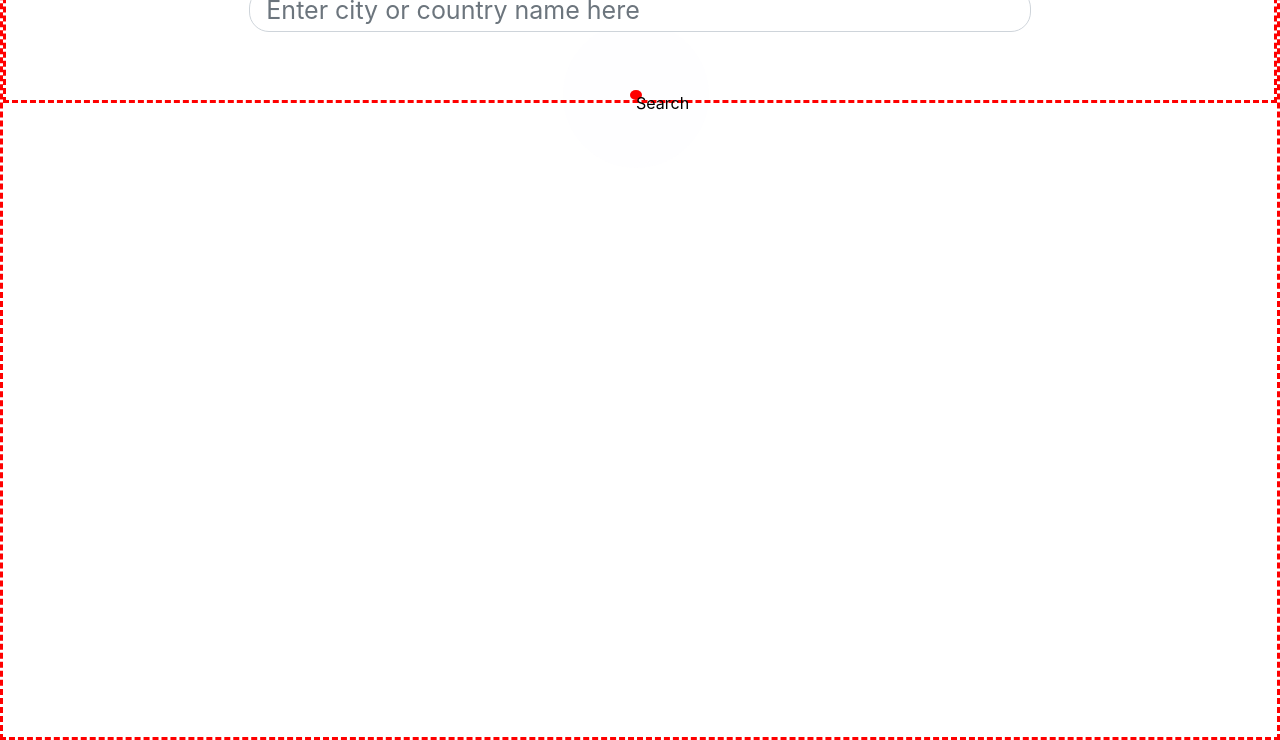
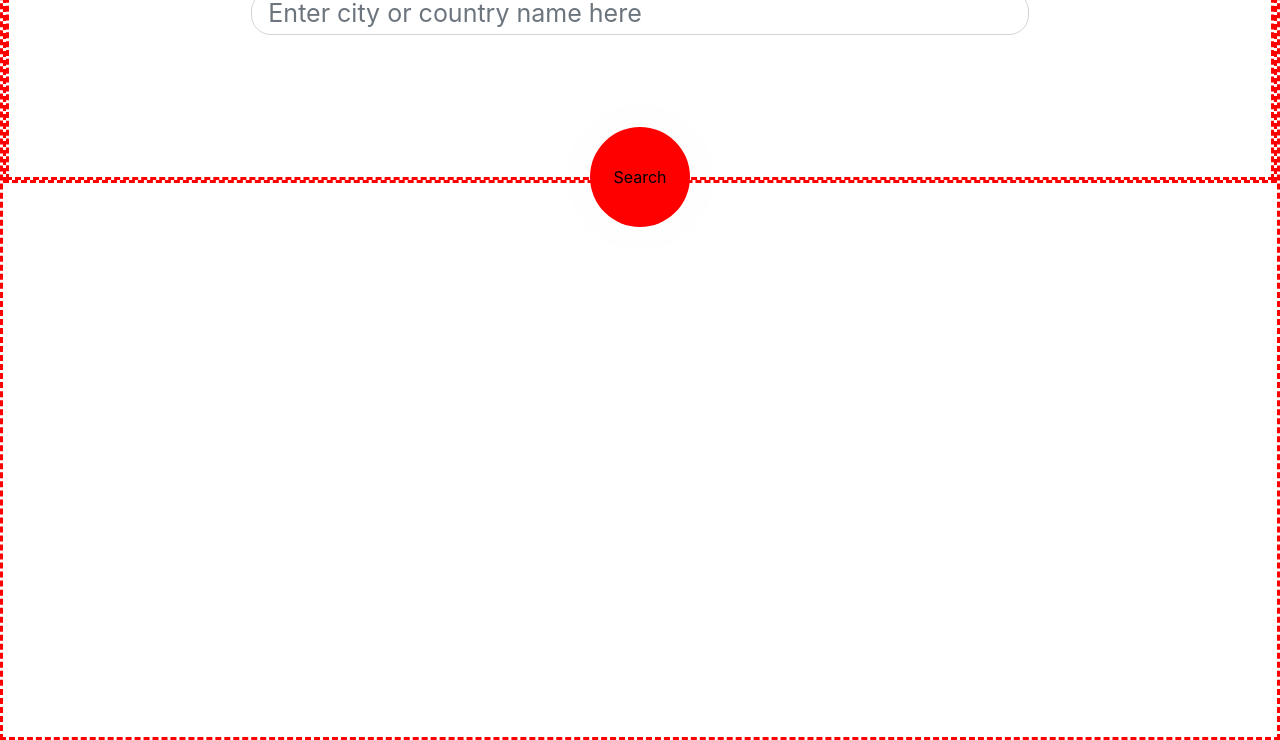
Before and after one commit to Berabjesus/Weather-App-with-weatherAPI.com, a website built with webpack: page src/index.html in a window 1280 px wide. Shown: the part 60-800 px from the top of the page. Built offline with nearby package versions, Linux system fonts and the light colour scheme.

Commit message:
ADD flex 0 property to input fie;d

```diff
--- a/src/page/search.js
+++ b/src/page/search.js
@@ -8,20 +8,21 @@ const section = () => {
   header.innerText = '< aurApp />'
 
   const inputContainer = it.is('div')
-  inputContainer.classes('row d-flex flex-column align-items-center form-group px-5 mt-1')
+  inputContainer.classes('row d-flex flex-column align-items-center form-group px-5 mt-1 pb-0 mb-0 h-100 position-relative custom-border')
   const input = it.is('input')
-  input.classes('form-control col-12 col-md-10 col-lg-8 px-3 ss-input-form')
+  input.classes('form-control col-12 col-md-10 col-lg-8 flex-0 px-3 ss-input-form')
   input.placeholder = 'Enter city or country name here'
   input.setAttribute('list', 'cityName')
   const datalist = it.is('datalist')
   datalist.id = "cityName";
-  inputContainer.append(input, datalist)
-
   const searchButton = it.is('button')
   searchButton.classes('ss-custom-btn')
   searchButton.innerText = 'Search'
 
-  container.append(header, inputContainer, searchButton)
+  inputContainer.append(input, datalist, searchButton)
+
+
+  container.append(header, inputContainer)
   return container
 }
 
--- a/src/scss/search_section.scss
+++ b/src/scss/search_section.scss
@@ -2,18 +2,19 @@
 
 .ss-search-container {
   position: relative;
-  height: 20vh;
+  height: 30vh;
 }
 
 .ss-input-form {
+  flex: 0;
   font-size: 25px;
   border-radius: 20px;
 }
 
-$button_size: 10px;
+$button_size: 100px;
 .ss-custom-btn {
   @include glow-button($button_size, red);
   position: absolute;
-  bottom: 0;
-  left: calc(50% - #{$button_size});
+  bottom: -#{$button_size / 2};
+  left: calc(50% - #{$button_size / 2});
 }
```
